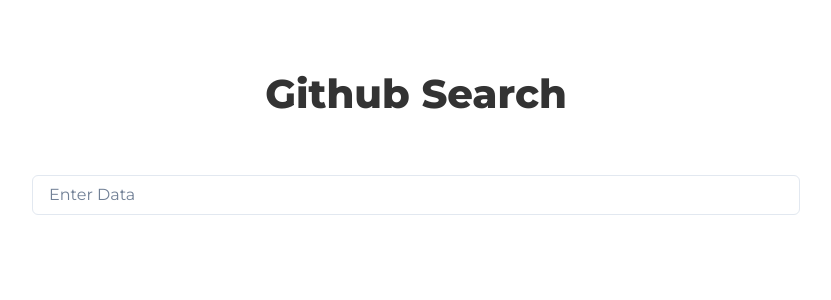
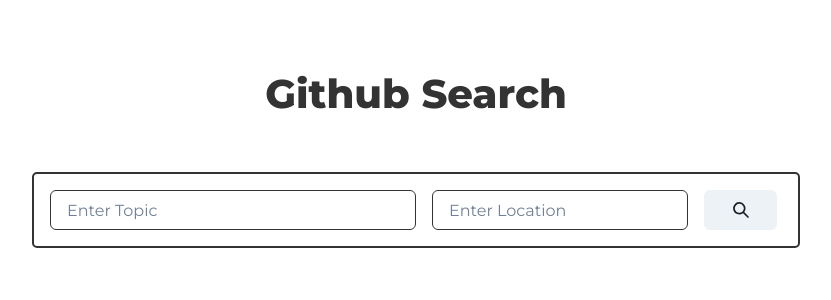
Before and after one commit to spraveenofficial/kula-io, a React (Vite) app: page / in a window 1280 px wide. Shown: the top 300 px of the page, without its empty margins (224-1055 px from the left). Built offline with nearby package versions, Linux system fonts and the light colour scheme.

Commit message:
feat: :fire: Added Template For Front Page

```diff
--- a/package.json
+++ b/package.json
@@ -9,6 +9,7 @@
     "preview": "vite preview"
   },
   "dependencies": {
+    "@chakra-ui/icons": "^2.0.8",
     "@chakra-ui/react": "^2.2.8",
     "@emotion/react": "^11.10.0",
     "@emotion/styled": "^11.10.0",
--- a/src/App.jsx
+++ b/src/App.jsx
@@ -1,18 +1,50 @@
 import { useState } from "react";
 import Input from "./Components/Input";
 import { Container } from "./Components/Container";
-import { Text } from "@chakra-ui/react";
+import { Text, Box, Button } from "@chakra-ui/react";
+import { SearchIcon } from "@chakra-ui/icons";
+function App() {
+  const [data, setData] = useState({
+    topic: "",
+    location: "",
+  });
 
-function App() {
-  const [count, setCount] = useState(0);
+  const handleChange = (e) => setData({ ...data, [e.target.name]: e.target.value });
+
+  console.log(data);
 
   return (
     <div className="App">
       <Container>
-        <Text my={12} fontWeight={"extrabold"} align={"center"} fontSize={[20, 30, 40]}>
+        <Text
+          my={12}
+          fontWeight={"extrabold"}
+          align={"center"}
+          fontSize={[20, 30, 40]}
+        >
           Github Search
         </Text>
-        <Input placeholder="Enter Data" />
+        <Box
+          className="mainBox"
+          borderColor={"gray.400"}
+          border={"2px"}
+          borderRadius="5"
+          p={4}
+        >
+          <Input
+            onChange={handleChange}
+            name="topic"
+            placeholder="Enter Topic"
+          />
+          <Input
+            onChange={handleChange}
+            name="location"
+            placeholder="Enter Location"
+          />
+          <Button>
+            <SearchIcon />
+          </Button>
+        </Box>
       </Container>
     </div>
   );
--- a/src/index.css
+++ b/src/index.css
@@ -6,3 +6,15 @@
   line-height: 1.5;
   color: #333;
 }
+
+.mainBox {
+  display: grid;
+  grid-template-columns: 50% 35% 10%;
+  gap: 1rem;
+}
+
+@media (max-width: 640px) {
+  .mainBox {
+    grid-template-columns: repeat(1, minmax(0, 1fr));
+  }
+}
```
Also changed, not shown: 1 other file (tests, documents, lock files or other folders).
